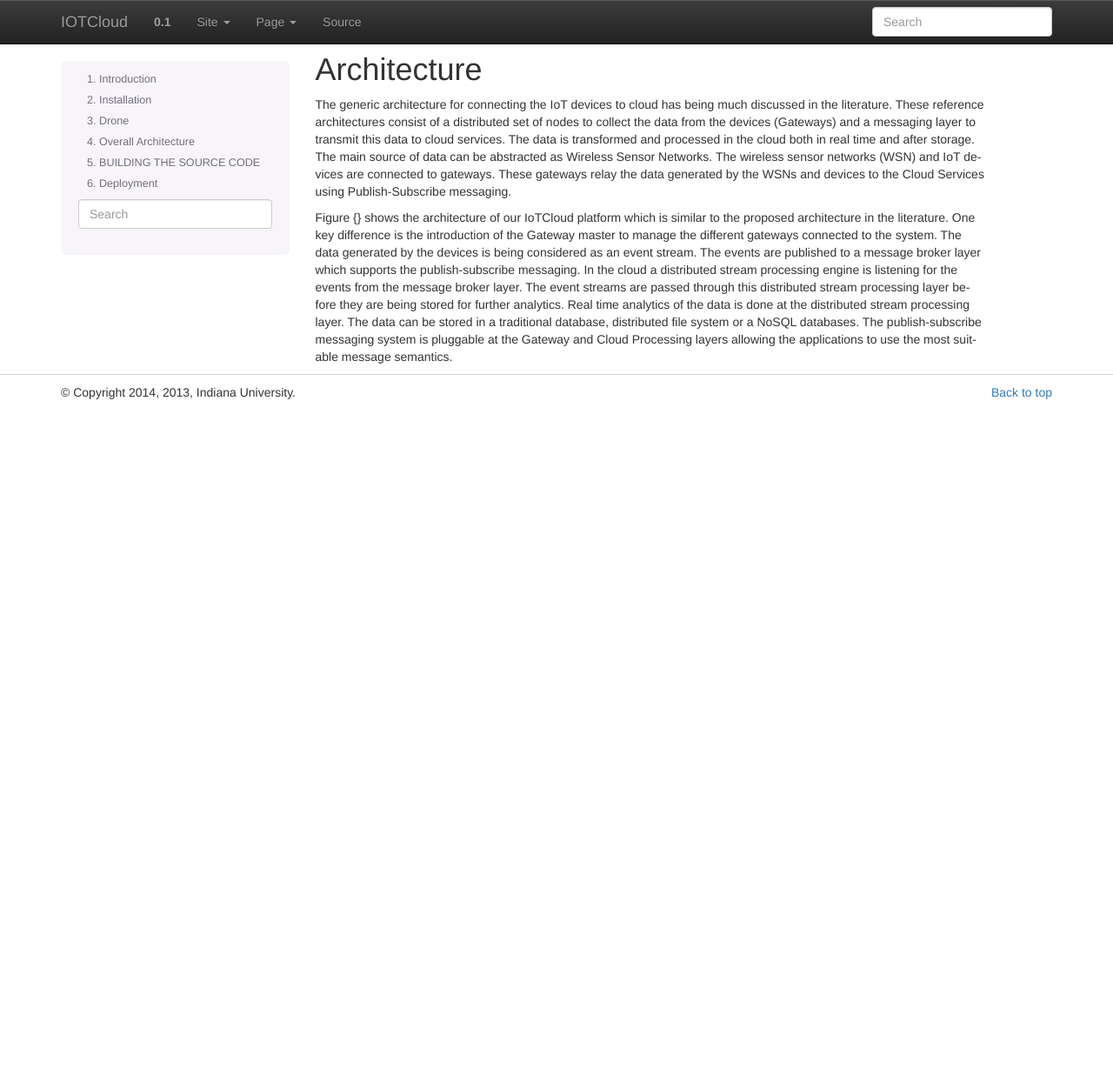
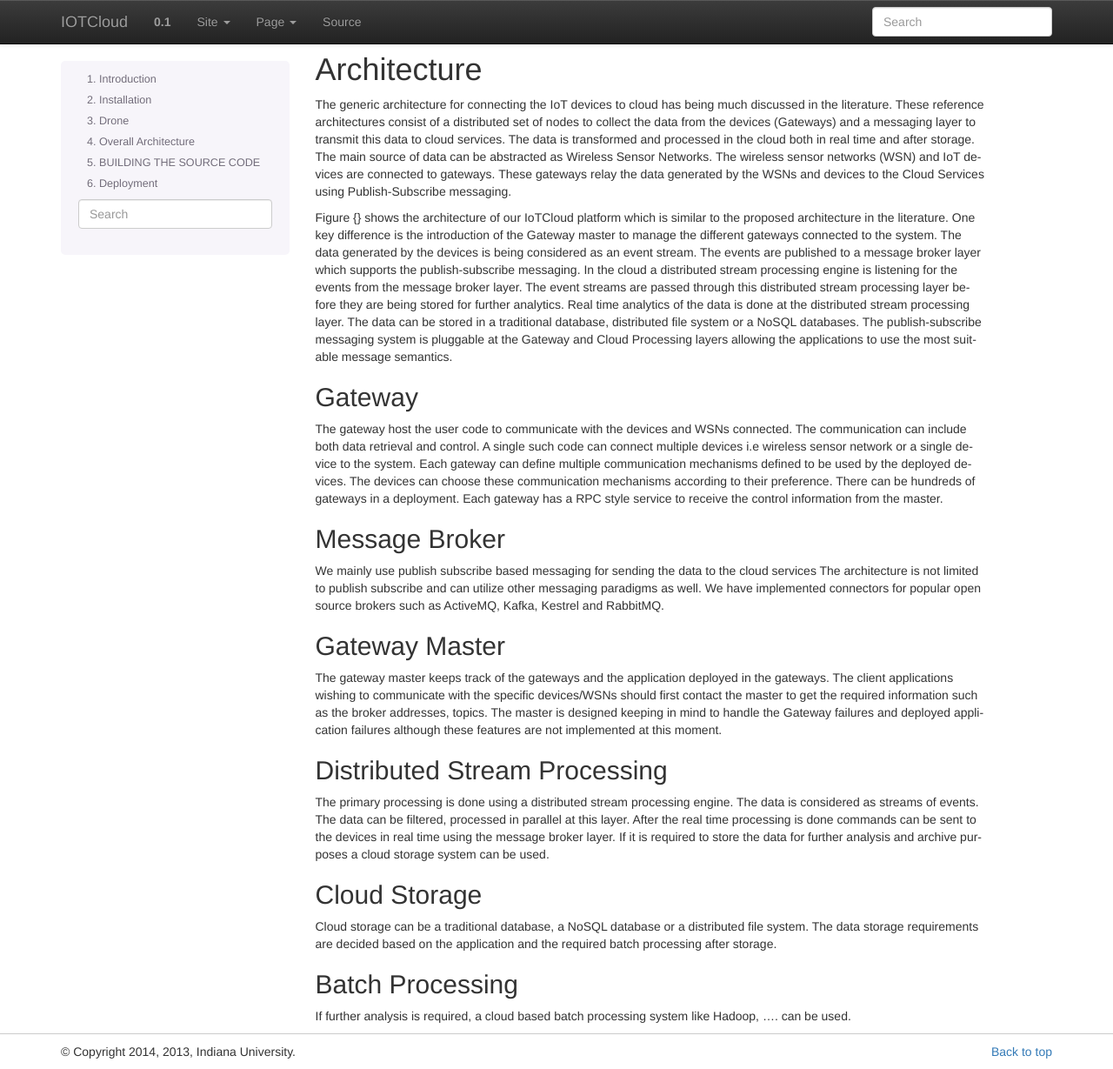
Before and after one commit to iotcloud/iotcloud-docs, a Sphinx documentation site: the page built from source/architecture.rst, in a window 1280 px wide and 1229 px high. Shown: the whole window at 87% size. Built offline with Sphinx 7.4.7, drawn with Linux system fonts in a browser that asks for light colours.

Commit message:
Update architecture.rst

```diff
--- a/source/architecture.rst
+++ b/source/architecture.rst
@@ -5,3 +5,33 @@ The generic architecture for connecting the IoT devices to cloud has being much
 
 Figure {} shows the architecture of our IoTCloud platform which is similar to the proposed architecture in the literature. One key difference is the introduction of the Gateway master to manage the different gateways connected to the system. The data generated by the devices is being considered as an event stream. The events are published to a message broker layer which supports the publish-subscribe messaging. In the cloud a distributed stream processing engine is listening for the events from the message broker layer. The event streams are passed through this distributed stream processing layer before they are being stored for further analytics. Real time analytics of the data is done at the distributed stream processing layer. The data can be stored in a traditional database, distributed file system or a NoSQL databases.
 The publish-subscribe messaging system is pluggable at the Gateway and Cloud Processing layers allowing the applications to use the most suitable message semantics.
+
+Gateway
+-------
+
+The gateway host the user code to communicate with the devices and WSNs connected. The communication can include both data retrieval and control. A single such code can connect multiple devices i.e wireless sensor network or a single device to the system. Each gateway can define multiple communication mechanisms defined to be used by the deployed devices. The devices can choose these communication mechanisms according to their preference. There can be hundreds of gateways in a deployment. Each gateway has a RPC style service to receive the control information from the master.
+
+Message Broker
+-------------
+
+We mainly use publish subscribe based messaging for sending the data to the cloud services The architecture is not limited to publish subscribe and can utilize other messaging paradigms as well. We have implemented connectors for popular open source brokers such as ActiveMQ, Kafka, Kestrel and RabbitMQ.
+
+Gateway Master
+--------------
+
+The gateway master keeps track of the gateways and the application deployed in the gateways. The client applications wishing to communicate with the specific devices/WSNs should first contact the master to get the required information such as the broker addresses, topics. The master is designed keeping in mind to handle the Gateway failures and deployed application failures although these features are not implemented at this moment.
+
+Distributed Stream Processing
+-----------------------------
+
+The primary processing is done using a distributed stream processing engine. The data is considered as streams of events. The data can be filtered, processed in parallel at this layer. After the real time processing is done commands can be sent to the devices in real time using the message broker layer. If it is required to store the data for further analysis and archive purposes a cloud storage system can be used.
+
+Cloud Storage
+-------------
+
+Cloud storage can be a traditional database, a NoSQL database or a distributed file system. The data storage requirements are decided based on the application and the required batch processing after storage.
+
+Batch Processing
+----------------
+
+If further analysis is required, a cloud based batch processing system like Hadoop, ….  can be used.
```
